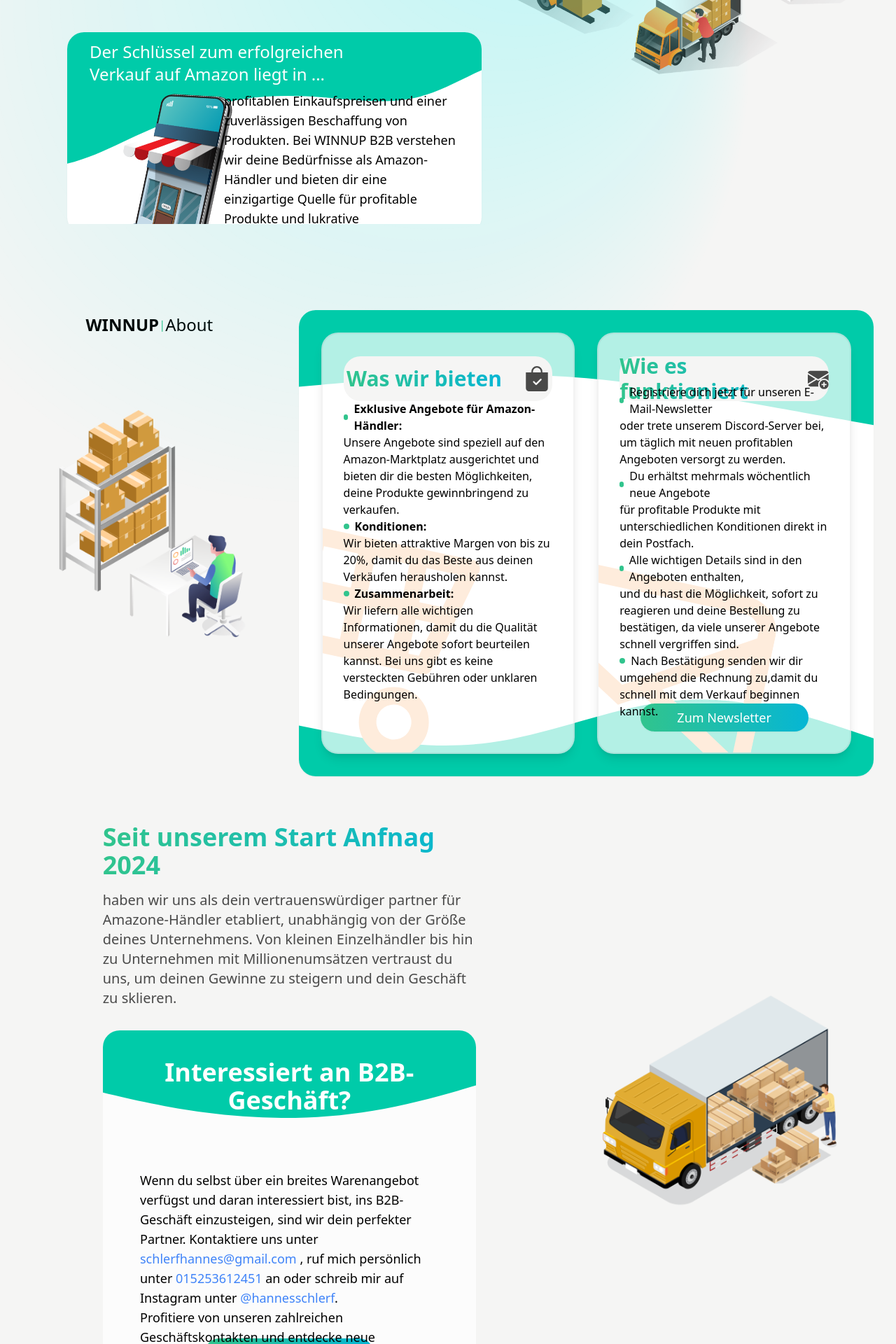
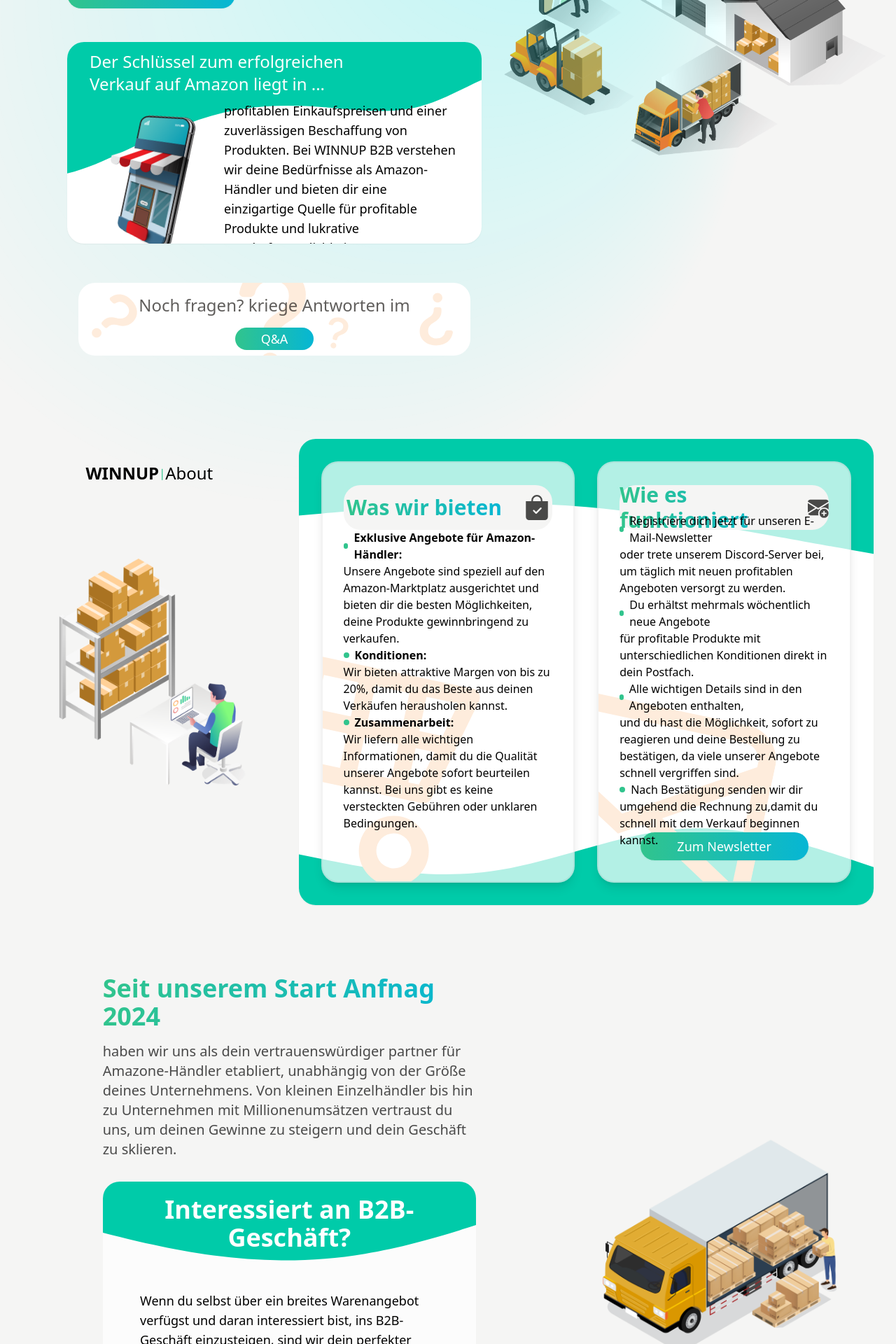
Before and after one commit to lostboyemilio444/ESD-Industries, an Angular app: page / in a window 1280 px wide. Shown: the part 480-2400 px from the top of the page at 70% size. Built offline with nearby package versions, Linux system fonts and the light colour scheme.

Commit message:
Layout überarbeitung und positioning fix email form überarbeitung

```diff
--- a/src/app/about-me/about-me.component.html
+++ b/src/app/about-me/about-me.component.html
@@ -23,7 +23,7 @@
         </div>
     </div>
 
-    <div class="flex flex-col lg:flex-row justify-center items-center w-screen mt-20 md:mt-14 md:w-5/6 xl:w-2/3 h-screen md:h-screen gap-4 md:gap-4">
+    <div class="flex flex-col lg:flex-row justify-center items-center w-screen   md:w-5/6 xl:w-2/3 h-screen md:h-screen gap-4 md:gap-4">
 
         <div class="flex flex-col lg:hidden block relative justify-center overflow-hidden items-center bg-white/70 dark:bg-black/70 dark:border-solid dark::border-2 dark:border-cyan-400/60  w-96 md:w-4/6 h-1/2 rounded-3xl shadow-lg border-solid border-2 border-separate border-black/5">
             <svg xmlns="http://www.w3.org/2000/svg" width="350" height="350" fill="currentColor" class="bi bi-envelope absolute z-0 rotate-12 mt-64 mr-72 fill-orange-100 dark:fill-slate-800" viewBox="0 0 16 16">
@@ -38,8 +38,11 @@
                     <path d="M16 12.5a3.5 3.5 0 1 1-7 0 3.5 3.5 0 0 1 7 0m-3.5-2a.5.5 0 0 0-.5.5v1h-1a.5.5 0 0 0 0 1h1v1a.5.5 0 0 0 1 0v-1h1a.5.5 0 0 0 0-1h-1v-1a.5.5 0 0 0-.5-.5"/>
                   </svg>
             </div>
-            <div class="flex flex-col w-full h-4/6 justify-center items-center">
-                <h1 class="dark:text-white text-black font-thin text-xs md:text-base mt-16 w-5/6 z-10 ">
+            <div class="w-full h-1/6">
+
+            </div>
+            <div class="flex flex-col w-full h-4/6 justify-center md:justify-start  items-center md:overflow-y-scroll">
+                <h1 class="dark:text-white text-black font-thin text-xs md:text-base md:mt-0 w-5/6 z-10 ">
                     <div class="w-full flex flex-row justify-start items-center gap-2">
                         <div class="w-2 h-2 rounded-full bg-green-400"></div>
                         <h1  >
@@ -88,8 +91,11 @@
                 <path fill-rule="evenodd" d="M10.5 3.5a2.5 2.5 0 0 0-5 0V4h5zm1 0V4H15v10a2 2 0 0 1-2 2H3a2 2 0 0 1-2-2V4h3.5v-.5a3.5 3.5 0 1 1 7 0m-.646 5.354a.5.5 0 0 0-.708-.708L7.5 10.793 6.354 9.646a.5.5 0 1 0-.708.708l1.5 1.5a.5.5 0 0 0 .708 0z"/>
               </svg>
            </div>
-           <div class="flex flex-col w-full h-4/6 justify-center items-center">
-                <h1 class="flex flex-col justify-center text-black dark:text-white font-thin text-xs md:text-base mt-16 w-5/6 z-10">
+           <div class="w-full h-1/6">
+
+           </div>
+           <div class="flex flex-col w-full h-4/6 justify-center items-center md:justify-start  md:overflow-y-scroll">
+                <h1 class="flex flex-col justify-center text-black dark:text-white font-thin text-xs md:text-base md:mt-0 w-5/6 z-10">
                    <div class="w-full flex flex-row justify-start items-center gap-2">
                         <div class="w-2 h-2 rounded-full bg-green-400"></div>
                         <h1 class="font-semibold ">
@@ -247,7 +253,7 @@
 </div>
 <div class="flex flex-row justify-center  items-center w-full  bg-stone-100 dark:bg-stone-950 gap">
     <div class="flex flex-row justify-start  items-center w-5/6">
-                    <div class="w-full md:w-1/2   flex flex-col justify-center items-center ">
+                    <div class="w-full md:w-1/2   flex flex-col justify-center mt-8 items-center ">
                         <h1 class="bg-clip-text text-2xl sm:text-2xl text-transparent md:text-4xl w-full md:ml-20 bg-gradient-to-r from-green-400 to-cyan-500 font-bold text-center md:text-left">
                             Seit unserem Start Anfnag 2024
                         </h1>
@@ -256,13 +262,13 @@
                         Von kleinen Einzelhändler bis hin zu Unternehmen mit Millionenumsätzen vertraust du uns, um deinen Gewinne zu steigern und dein Geschäft zu sklieren.
                         </h1>
                         <div class="flex flex-col justify-start  relative items-center overflow-hidden rounded-3xl z-30 bg-white/70 dark:bg-black/70 md:dark:bg-stone-900 gap-4 md:gap-4 border-solid md:dark:border-0 dark:border-2 dark:border-green-400/60 w-96 md:w-full shadow-md md:shadow-none  dark:shadow-none   mt-8 md:ml-20 ">
-                            <svg xmlns="http://www.w3.org/2000/svg" class="h-32 md:h-40   top-0 absolute z-0 " viewBox="0 0 1440 320"><path fill="#00cba9"  fill-opacity="1" d="M0,128L80,149.3C160,171,320,213,480,234.7C640,256,800,256,960,229.3C1120,203,1280,149,1360,122.7L1440,96L1440,0L1360,0C1280,0,1120,0,960,0C800,0,640,0,480,0C320,0,160,0,80,0L0,0Z"></path>
+                            <svg xmlns="http://www.w3.org/2000/svg" class="h-32 md:h-1/3 lg:h-36  top-0 absolute z-0 " viewBox="0 0 1440 320"><path fill="#00cba9"  fill-opacity="1" d="M0,128L80,149.3C160,171,320,213,480,234.7C640,256,800,256,960,229.3C1120,203,1280,149,1360,122.7L1440,96L1440,0L1360,0C1280,0,1120,0,960,0C800,0,640,0,480,0C320,0,160,0,80,0L0,0Z"></path>
                             </svg>
-                            <h1 class="bg-clip-text text-2xl sm:text-2xl text-transparent h-1/3 mt-7 md:mt-8 md:text-3xl lg:text-4xl text-white dark:text-stone-950 p-2 font-bold text-center  z-10">
+                            <h1 class="bg-clip-text text-2xl sm:text-2xl text-transparent h-1/3 mt-5 md:mt-3 md:text-3xl lg:text-4xl text-white dark:text-stone-950 p-2 font-bold text-center  z-10">
 
                                 Interessiert an B2B-Geschäft?
                             </h1>
-                            <h1 class="text-black  dark:text-white/70  font-extralight  md:h-56 text-sm lg:text-md xl:text-lg md:text-md w-4/5 mt-12 md:mt-14 text-center md:text-left   z-10">
+                            <h1 class="text-black  dark:text-white/70  font-extralight  md:h-2/3 text-sm lg:text-md xl:text-lg md:text-md w-4/5 text-center mt-4 md:mt-6 lg:mt-0 xl:mt-8 md:text-left   z-10">
                             Wenn du selbst über ein breites Warenangebot verfügst und daran interessiert bist, ins B2B-Geschäft einzusteigen, sind wir dein perfekter Partner. Kontaktiere uns unter
                             <a class="text-blue-500" >{{ Email }}</a>
                             , ruf mich persönlich unter
--- a/src/app/home/home.component.html
+++ b/src/app/home/home.component.html
@@ -24,7 +24,7 @@
 
 <div
 class="flex flex-col justify-center items-center w-screen h-full
-       overflow-x-clip overflow-y-clip bg-stone-100 dark:bg-stone-950 z-20 pt-6 md:pt-0 scrollbar-hide" >
+       overflow-x-clip overflow-y-clip bg-stone-100 dark:bg-stone-950 z-20 p-2 pt-6 md:pt-0 scrollbar-hide" >
 <!-- <div class="progress z-40">
     <h1 id="side-progress" class="top-20 border-solid border-2 fixed border-neutral-200 w-12 h-12 justify-center items-center text-center rounded-xl text-red-700  mr-0 sm:mr-24 shadow-sm shadow-black/40">
 
@@ -42,8 +42,8 @@
         Home
     </h1>
 </div>
- <div class="flex flex-row w-screen h-screen justify-center items-center">
-   <div class="flex flex-col justify-center items-center gap-0 md:gap-2 mt-8  md:mt-32 md:ml-24 w-full md:w-1/2 h-screen">
+ <div class="flex flex-row w-screen h-full justify-center items-center">
+   <div class="flex flex-col justify-center items-center gap-0 md:gap-2 mt-8  md:mt-32 md:ml-24 w-full md:w-1/2 h-full">
 
       <div class="flex flex-row justify-center md:justify-start w-full">
             <h1 class=" text-black/70 dark:text-white/70 text-md  md:text-xl ">
@@ -94,24 +94,24 @@
 
 
     <div class="flex flex-row relative w-96 md:w-full h-64 md:h-72 md:mt-10 mt-2 justify-center overflow-hidden items-center bg-white dark:bg-stone-900 rounded-3xl shadow-lg md:shadow-sm ">
-            <svg xmlns="http://www.w3.org/2000/svg" class="absolute h-40 md:h-full lg:h-56 top-0 z-0" viewBox="0 0 1440 320"><path fill="#00cba9" class="" fill-opacity="1" d="M0,96L34.3,133.3C68.6,171,137,245,206,266.7C274.3,288,343,256,411,224C480,192,549,160,617,144C685.7,128,754,128,823,133.3C891.4,139,960,149,1029,128C1097.1,107,1166,53,1234,53.3C1302.9,53,1371,107,1406,133.3L1440,160L1440,0L1405.7,0C1371.4,0,1303,0,1234,0C1165.7,0,1097,0,1029,0C960,0,891,0,823,0C754.3,0,686,0,617,0C548.6,0,480,0,411,0C342.9,0,274,0,206,0C137.1,0,69,0,34,0L0,0Z">
+            <svg xmlns="http://www.w3.org/2000/svg" class="absolute h-40  md:h-full lg:h-56 top-0 z-0" viewBox="0 0 1440 320"><path fill="#00cba9" class="" fill-opacity="1" d="M0,96L34.3,133.3C68.6,171,137,245,206,266.7C274.3,288,343,256,411,224C480,192,549,160,617,144C685.7,128,754,128,823,133.3C891.4,139,960,149,1029,128C1097.1,107,1166,53,1234,53.3C1302.9,53,1371,107,1406,133.3L1440,160L1440,0L1405.7,0C1371.4,0,1303,0,1234,0C1165.7,0,1097,0,1029,0C960,0,891,0,823,0C754.3,0,686,0,617,0C548.6,0,480,0,411,0C342.9,0,274,0,206,0C137.1,0,69,0,34,0L0,0Z">
 
             </path></svg>
             <div class="flex flex-col justify-center z-20 h-full w-full items-center ">
                 <div class="flex flex-row justify-center items-center w-full h-2/6">
-                    <h1 class="text-lg md:text-2xl  text-white dark:text-black font-light md:mr-48 mb-2 md:mt-4 block md:hidden">
+                    <h1 class="text-lg md:text-2xl w-5/6 text-white dark:text-black font-light md:mr-48 mb-2 md:mt-4 block md:hidden">
                         Der Schlüssel zum erfolgreichen Verkauf auf <br>Amazon liegt in ...
                     </h1>
-                    <h1 class="md:text-2xl lg:text-2xl lx:text-3xl md:mt-5  text-white dark:text-black font-light  lg:mr-24 xl:mr-32 mb-2 md:p-4 lg:p-8 lg:mt-4 xl:mt-0 hidden md:block">
+                    <h1 class="md:text-2xl lg:text-2xl w-5/6 lx:text-3xl md:mt-5  text-white dark:text-black font-light  lg:mr-24 xl:mr-32 mb-2 md:p-4 lg:p-8 lg:mt-4 xl:mt-0 hidden md:block">
                         Der Schlüssel zum erfolgreichen Verkauf auf Amazon liegt in ...
                     </h1>
                 </div>
-                <div class="flex flex-row w-full h-4/6 p-2">
-                    <div class="flex flex-col w-2/6 h-full">
-                        <img id="handybild " class="rotate-12 absolute w-72  md:pr-5 lg:pr-14 lg:mt-16 xl:w-96 xl:pr-24 lg:left-0 xl:top-1 right-52 top-10 md:mt-8 z-0" src="../../assets/img/3d-online-shopping-on-websites-or-mobile-applications-concepts-of-marketing-and-digital-marketing-on-transparent-background-PNG.png"/>
+                <div class="flex flex-row w-full justify-between h-4/6 p-2">
+                    <div class="flex flex-col w-1/6 h-full">
+                        <img id="handybild " class="rotate-12  w-72 absolute  pr-16 mt-4 md:pr-16  sm:block md:hidden lg:block xl:block   lg:left-0  right-52  top-10 md:mt-12 z-0" src="../../assets/img/3d-online-shopping-on-websites-or-mobile-applications-concepts-of-marketing-and-digital-marketing-on-transparent-background-PNG.png"/>
                     </div>
 
-                    <h1 class="flex flex-col justify-center items-center font-thin z-10 z-0 rounded-3xl text-black dark:text-white/80 text-sm lg:text-md xl:text-lg md:text-md w-5/6 md:w-4/6 pb-2 md:p-6 h-full pl-4 md:pt-14 xl:pt-8 text-left">
+                    <h1 class="flex flex-col justify-center items-center font-thin z-10 rounded-3xl text-black dark:text-white/80 text-sm lg:text-md xl:text-lg md:text-base w-5/6 lg:w-4/6 pb-2 md:p-6 h-full  md:pt-10 xl:pt-8 text-left">
                     profitablen Einkaufspreisen und einer zuverlässigen
                         Beschaffung von Produkten.
                         Bei WINNUP B2B verstehen wir deine Bedürfnisse als Amazon-Händler und
@@ -123,7 +123,35 @@
 
     </div>
 
+    <div class="flex flex-col justify-center w-full h-32 md:h-48 p-4 items-center mt-1 z-20">
+        <div class="flex flex-row relative md:flex-col bg-white dark:bg-stone-900 overflow-hidden w-96 md:w-full h-30 justify-center items-center rounded-3xl ">
+            <svg xmlns="http://www.w3.org/2000/svg" width="200" height="200" fill="" class="z-0 absolute bi fill-orange-100 dark:fill-slate-800 bi-question-lg" viewBox="0 0 16 16">
+                <path fill-rule="evenodd" d="M4.475 5.458c-.284 0-.514-.237-.47-.517C4.28 3.24 5.576 2 7.825 2c2.25 0 3.767 1.36 3.767 3.215 0 1.344-.665 2.288-1.79 2.973-1.1.659-1.414 1.118-1.414 2.01v.03a.5.5 0 0 1-.5.5h-.77a.5.5 0 0 1-.5-.495l-.003-.2c-.043-1.221.477-2.001 1.645-2.712 1.03-.632 1.397-1.135 1.397-2.028 0-.979-.758-1.698-1.926-1.698-1.009 0-1.71.529-1.938 1.402-.066.254-.278.461-.54.461h-.777ZM7.496 14c.622 0 1.095-.474 1.095-1.09 0-.618-.473-1.092-1.095-1.092-.606 0-1.087.474-1.087 1.091S6.89 14 7.496 14"/>
+            </svg>
+            <svg xmlns="http://www.w3.org/2000/svg" width="100" height="100" fill="" class="z-0 rotate-45 absolute bi left-0 fill-orange-100 dark:fill-slate-800 bi-question-lg" viewBox="0 0 16 16">
+                <path fill-rule="evenodd" d="M4.475 5.458c-.284 0-.514-.237-.47-.517C4.28 3.24 5.576 2 7.825 2c2.25 0 3.767 1.36 3.767 3.215 0 1.344-.665 2.288-1.79 2.973-1.1.659-1.414 1.118-1.414 2.01v.03a.5.5 0 0 1-.5.5h-.77a.5.5 0 0 1-.5-.495l-.003-.2c-.043-1.221.477-2.001 1.645-2.712 1.03-.632 1.397-1.135 1.397-2.028 0-.979-.758-1.698-1.926-1.698-1.009 0-1.71.529-1.938 1.402-.066.254-.278.461-.54.461h-.777ZM7.496 14c.622 0 1.095-.474 1.095-1.09 0-.618-.473-1.092-1.095-1.092-.606 0-1.087.474-1.087 1.091S6.89 14 7.496 14"/>
+            </svg>
+            <svg xmlns="http://www.w3.org/2000/svg" width="100" height="100" fill="" class="z-0 rotate-180 absolute bi right-0 fill-orange-100 dark:fill-slate-800 bi-question-lg" viewBox="0 0 16 16">
+                <path fill-rule="evenodd" d="M4.475 5.458c-.284 0-.514-.237-.47-.517C4.28 3.24 5.576 2 7.825 2c2.25 0 3.767 1.36 3.767 3.215 0 1.344-.665 2.288-1.79 2.973-1.1.659-1.414 1.118-1.414 2.01v.03a.5.5 0 0 1-.5.5h-.77a.5.5 0 0 1-.5-.495l-.003-.2c-.043-1.221.477-2.001 1.645-2.712 1.03-.632 1.397-1.135 1.397-2.028 0-.979-.758-1.698-1.926-1.698-1.009 0-1.71.529-1.938 1.402-.066.254-.278.461-.54.461h-.777ZM7.496 14c.622 0 1.095-.474 1.095-1.09 0-.618-.473-1.092-1.095-1.092-.606 0-1.087.474-1.087 1.091S6.89 14 7.496 14"/>
+            </svg>
+            <svg xmlns="http://www.w3.org/2000/svg" width="60" height="60" fill="" class="z-0 rotate-12 absolute bi right-40 mt-10 fill-orange-100 dark:fill-slate-800 bi-question-lg" viewBox="0 0 16 16">
+                <path fill-rule="evenodd" d="M4.475 5.458c-.284 0-.514-.237-.47-.517C4.28 3.24 5.576 2 7.825 2c2.25 0 3.767 1.36 3.767 3.215 0 1.344-.665 2.288-1.79 2.973-1.1.659-1.414 1.118-1.414 2.01v.03a.5.5 0 0 1-.5.5h-.77a.5.5 0 0 1-.5-.495l-.003-.2c-.043-1.221.477-2.001 1.645-2.712 1.03-.632 1.397-1.135 1.397-2.028 0-.979-.758-1.698-1.926-1.698-1.009 0-1.71.529-1.938 1.402-.066.254-.278.461-.54.461h-.777ZM7.496 14c.622 0 1.095-.474 1.095-1.09 0-.618-.473-1.092-1.095-1.092-.606 0-1.087.474-1.087 1.091S6.89 14 7.496 14"/>
+            </svg>
+            <h1 class="text-stone-900/70 dark:text-white/70 w-5/6 md:text-2xl lg:text-2xl lx:text-3xl p-4 z-10 font-light text-left md:text-center">
+                Noch fragen? kriege Antworten im
+            </h1>
+            <div class="flex flex-col justify-center items-center w-1/2 h-full">
+                <button id="kontakt" class="flex flex-col w-28 h-8 md:mb-2 rounded-full justify-center items-center z-10 bg-gradient-to-r from-green-400 to-cyan-500 ease-in-out duration-200 hover:scale-110 ">
+                    <a  class="text-white  dark:text-black text-center  text-lg " routerLink="contactme">
+                        Q&A
+                    </a>
+                 </button>
+            </div>
+        </div>
+      </div>
+
 </div>
+
    <div class="flex flex-col justify-center items-center w-0 md:w-1/2 h-screen ">
        <img class="hidden md:block" src="../../assets/img/goods-delivery-warehouse.png"/>
    </div>
--- a/src/app/navbar/navbar.component.html
+++ b/src/app/navbar/navbar.component.html
@@ -12,7 +12,7 @@
         <h1 class="text-black dark:text-white font-extralight text-xl ">
             Industries
         </h1> -->
-        <img class="w-20 mr-20 md:mr-0 md:w-28 invert dark:invert-0" src="../../assets/img/Schwarz und Weiß Linien Architektur Logo (1).png"/>
+        <img class="w-20 mr-20 md:mr-0 md:w-20 invert dark:invert-0" src="../../assets/img/Schwarz und Weiß Linien Architektur Logo (1).png"/>
     </a>
         <div class="flex flex-row h-full w-0 md:w-1/2 justify-center items-center gap-3 ">
             <a href="https://www.amazon.de/s?me=A24RN51NB8SZ0X&marketplaceID=A1PA6795UKMFR9">
--- a/src/app/newsletter/newsletter.component.html
+++ b/src/app/newsletter/newsletter.component.html
@@ -17,10 +17,11 @@
                 </div>
         </DIV>
         <DIV class="flex flex-col justify-center items-center w-full H-3/5">
-          <form id="Emailform"  class="w-5/6 " action="mailto:winnup.b2b@gmail.com?subject=Newsletter beitrit?body=Neuer/nNewsletter/nbeitritt" method="get" enctype="text/plain">
+          <!-- action="mailto:winnup.b2b@gmail.com?subject=Newsletter beitrit?body=Neuer/nNewsletter/nbeitritt" method="get"  -->
+          <form id="Emailform"  class="w-5/6 "  action="https://formsubmit.co/gabriel.hanewinkel@gmail.com" method="POST" >
             <div class="mb-6 w-full">
                 <label for="email" class="block mb-2 text-sm md:text-sm font-medium text-gray-900 dark:text-stone-200">Gib uns nur noch deine Email-Adresse</label>
-                <input type="email" id="email" class=" bg-stone-100 dark:bg-stone-950 border border-stone-200 dark:border-stone-800 text-stone-200 text-sm rounded-lg focus:ring-green-400 focus:border-green-500  w-full p-2.5 placeholder:text-black/30 dark:placeholder:text-white/30" placeholder="Vor-.Nachname@Email.com" required>
+                <input type="email" name="email"  class="form-control bg-stone-100 dark:bg-stone-950 border border-stone-200 dark:border-stone-800 text-stone-200 text-sm rounded-lg focus:ring-green-400 focus:border-green-500  w-full p-2.5 placeholder:text-black/30 dark:placeholder:text-white/30" placeholder="Vor-.Nachname@Email.com" required>
             </div>
 
             <div class="flex items-start mt-4">
@@ -30,12 +31,17 @@
                 <label for="remember"  class="ml-2 text-xs md:text-sm text-left font-medium text-gray-900 dark:text-stone-200">Ich stimme dem beitret zum Email-Newsletter und der damit zusammenhängenden Datenschutzerklärung zu. </label>
             </div>
 
-            <button type="submit" (click)="DatenschutzOpen()" class="text-blue-700 dark:text-stone-900 bg-blue-200 dark:bg-gradient-to-r from-blue-400 to-cyan-500   mt-4 items-center focus:ring-4 text-lg md:text-xl focus:outline-none focus:ring-blue-400 font-medium rounded-full w-full  px-5 py-2.5 text-center dark:bg-blue-400/30 dark:focus:ring-blue-800 transition duration-500 hover:scale-110 z-50">
+            <button (click)="DatenschutzOpen()" class="text-blue-700 dark:text-stone-900 bg-blue-200 dark:bg-gradient-to-r from-blue-400 to-cyan-500   mt-4 items-center focus:ring-4 text-lg md:text-xl focus:outline-none focus:ring-blue-400 font-medium rounded-full w-full  px-5 py-2.5 text-center dark:bg-blue-400/30 dark:focus:ring-blue-800 transition duration-500 hover:scale-110 z-50">
               {{Terms?"Datenschutzerklärung schließen":"Zur Datenschutzerklärung"}}
-          </button>
+            </button>
             <button type="submit"  class="text-green-700 dark:text-stone-900 bg-green-200  dark:bg-gradient-to-r from-green-400 to-lime-500  mt-4  text-lg md:text-xl focus:ring-4  focus:outline-none focus:ring-green-400 font-medium rounded-full  w-full  px-5 py-2.5 text-center dark:bg-green-400/30 dark:focus:ring-green-800 transition duration-500 hover:scale-110">
                 Jetzt beitreten!
             </button>
+            <input type="hidden"   name="_cc" value="eliano.darabi@winnup.de, hannesschlerf@winnup.de">
+            <input type="hidden"  name="_subject" value="Neuer Newsletter beitritt">
+            <input type="hidden"  name="massage" value="Möchte dem Newsletter beitreten!">
+            <input type="hidden"   name="_next" value="https://yourdomain.co/thanks.html">
+            <input type="hidden"  name="_autoresponse" value="Du bist jetzt teil unseres Newsletters!">
         </form>
         </DIV>
         <DIV class="w-5/6 H-1/5">
--- /dev/null
+++ b/src/app/thank-upage/thank-upage.component.html
@@ -0,0 +1 @@
+<p>thank-upage works!</p>
```
Also changed, not shown: src/app/contact-me/contact-me.component.html (+12 -10 lines), src/app/impressum/impressum.component.html (+25 -7 lines), src/app/thank-upage/thank-upage.component.ts (added, +12 -0 lines), src/app/thank-upage/thank-upage.component.css (added), 1 other file (tests, documents, lock files or other folders).
